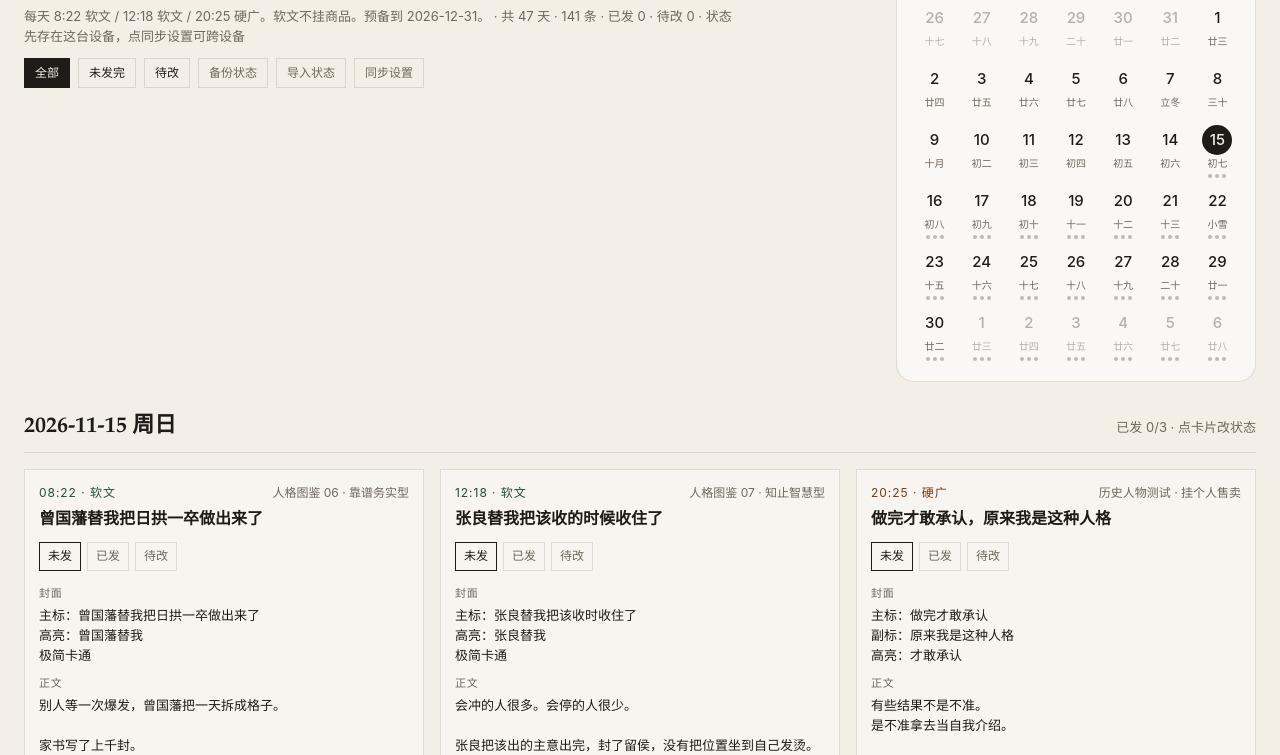
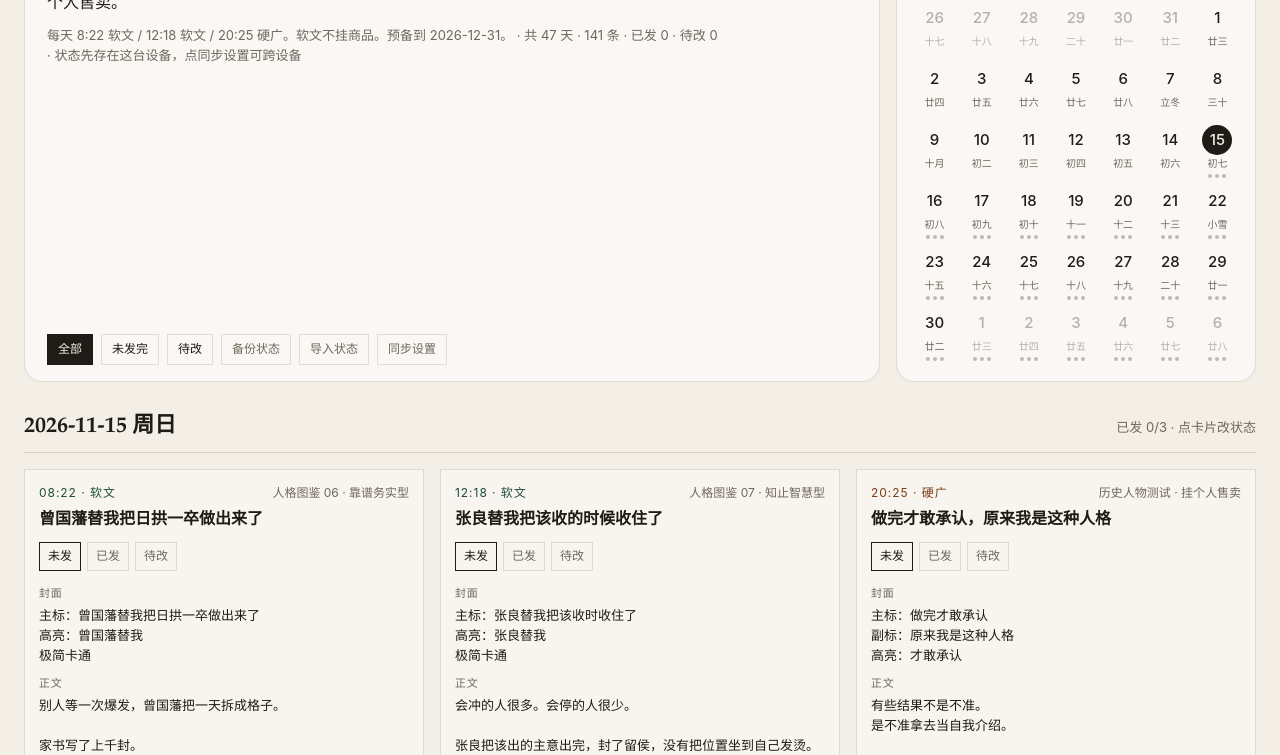
Before and after one commit to Chenzyishere/xhs-copy, a plain HTML site: page index.html in a window 1280 px wide. Shown: the part 185-940 px from the top of the page. Drawn offline with Linux system fonts and the light colour scheme.

Commit message:
Stretch the header to match the calendar height.
Co-authored-by: Cursor <cursoragent@cursor.com>

```diff
--- a/css/style.css
+++ b/css/style.css
@@ -23,11 +23,22 @@ html, body {
 .mast {
   display: grid;
   grid-template-columns: minmax(0, 1fr) 360px;
-  gap: 28px 40px;
-  align-items: start;
+  gap: 16px;
+  align-items: stretch;
   margin-bottom: 28px;
 }
-.hero { max-width: 720px; }
+.hero {
+  display: flex;
+  flex-direction: column;
+  justify-content: space-between;
+  min-height: 100%;
+  background: rgba(255, 255, 255, 0.55);
+  border: 1px solid var(--line);
+  border-radius: 18px;
+  padding: 18px 22px 16px;
+}
+.hero-copy { max-width: 42em; }
+.hero-tools { margin-top: 24px; }
 .kicker { font-size: 13px; letter-spacing: 0.12em; color: var(--red); margin-bottom: 10px; }
 h1 {
   font-family: var(--serif);
@@ -39,7 +50,7 @@ h1 {
 }
 .lede { font-size: 16px; }
 .meta { margin-top: 10px; color: var(--muted); font-size: 13px; }
-.filters { display: flex; flex-wrap: wrap; gap: 8px; margin-top: 12px; }
+.filters { display: flex; flex-wrap: wrap; gap: 8px; }
 .filter-btn {
   border: 1px solid var(--line);
   background: transparent;
@@ -88,6 +99,7 @@ h1 {
   width: 100%;
   max-width: 360px;
   justify-self: end;
+  align-self: stretch;
   background: rgba(255, 255, 255, 0.55);
   color: var(--ink);
   border: 1px solid var(--line);
@@ -305,6 +317,7 @@ h1 {
 @media (max-width: 1100px) {
   .page { max-width: 980px; padding: 28px 16px 72px; }
   .mast { grid-template-columns: 1fr; }
+  .hero { min-height: 0; }
   .cal { justify-self: start; }
   .cards { grid-template-columns: 1fr; }
   .card { max-height: none; }
--- a/index.html
+++ b/index.html
@@ -10,10 +10,13 @@
   <div class="page">
     <div class="mast">
       <header class="hero">
+        <div class="hero-copy">
           <p class="kicker">虾说说 · 人格图鉴</p>
           <h1>软文素材台</h1>
           <p class="lede">点月历选日期。有稿的日子复制发帖；还没写的日子会显示敬请期待。软文不挂商品，硬广才挂个人售卖。</p>
           <p class="meta" id="meta"></p>
+        </div>
+        <div class="hero-tools">
           <p class="filters" id="filters"></p>
           <div class="sync" id="sync" hidden>
             <p>在 GitHub 给仓库 <code>Chenzyishere/xhs-copy</code> 开一枚 fine-grained PAT，权限只要 Contents 读写。贴在下面，只存在这台设备。</p>
@@ -21,6 +24,7 @@
             <div class="sync-actions">
               <button type="button" id="sync-save">保存并同步</button>
               <button type="button" class="ghost" id="sync-clear">清除 token</button>
+            </div>
           </div>
         </div>
       </header>
```
Lines whose indentation alone changed are shown as unchanged.
